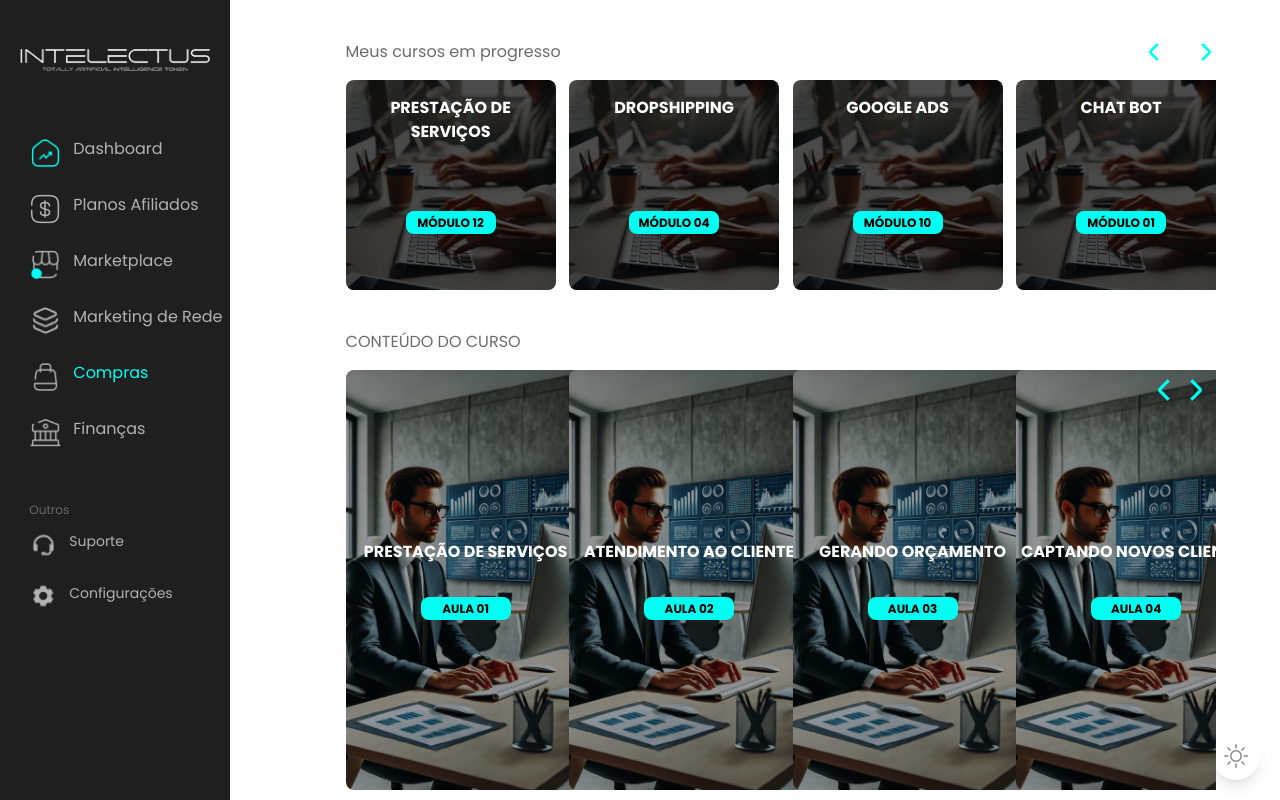
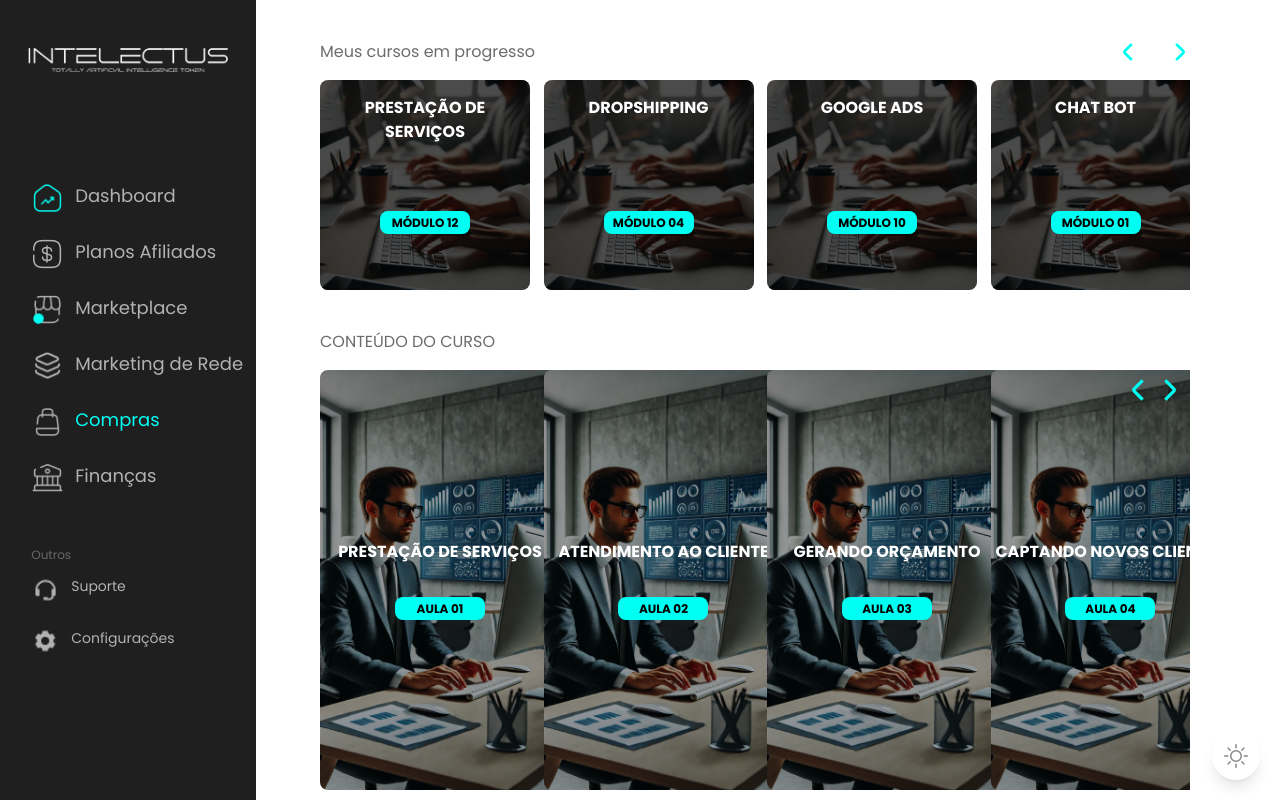
Before and after one commit to ThurarBogacki/Intelectus_Front, a Next.js app: page /compras in a window 1280 px wide. Shown: the top 800 px of the page. Built offline with nearby package versions, Linux system fonts and the light colour scheme.

Commit message:
about bugs

```diff
--- a/app/compras/page.tsx
+++ b/app/compras/page.tsx
@@ -34,7 +34,7 @@ export default function Home() {
       <div className={`relative w-full min-h-screen flex overflow-hidden ${theme === "dark" ? "bg-[#171717] text-[#D9D9D9] bg-overlay" : "bg-white text-[#6C6C6C]"}`}>
         <Navbar />
 
-        <div className="ml-[30px] md3:ml-[90px] md:ml-[22%] w-[calc(100vw-72px)] lg:w-[calc(100vw-22%)]">
+        <div className="ml-[30px] md3:ml-[90px] md2:ml-[20%] w-[calc(100vw-150px)] lg:w-[calc(100vw-22%)]">
 
           <div className="sm:mx-4 md:mx-8 lg:mx-16">
             <CourseCarousel courses={courses} />
@@ -44,7 +44,7 @@ export default function Home() {
             <ContentCarousel courses={content} />
           </div>
 
-          <div className="flex flex-col flex-1 px-6 md:px-8 xl:px-16">
+          <div className="flex flex-col flex-1 px-6 md:px-8 xl:px-16 max-w-[94%]">
             <div className="relative grid grid-cols-1 xl:grid-cols-4 gap-4 w-full mt-12 mb-16">
               <ContentBox title="Conteúdo">Lorem ipsum dolor sit amet</ContentBox>
               <ContentBox title="Conteúdo">Lorem ipsum dolor sit amet</ContentBox>
--- a/app/layout.js
+++ b/app/layout.js
@@ -28,7 +28,7 @@ export default function RootLayout({ children }) {
   return (
     <html lang="en">
       <head>
-        <link rel="icon" href="/images/logopreta.png" sizes="any" />
+        <link rel="icon" href="/images/PlanIcons/shape-premium.svg" sizes="any" />
         <link
           rel="stylesheet"
           href="https://cdn-uicons.flaticon.com/uicons-regular-solid/css/uicons-regular-solid.css"
--- a/app/planos/page.tsx
+++ b/app/planos/page.tsx
@@ -22,19 +22,44 @@ const treeData = {
     {
       name: "/images/PlanIcons/shape-partner.svg",
       children: [
-        { name: "/images/PlanIcons/shape-standard.svg" },
-        { name: "/images/PlanIcons/shape-premium.svg" },
-      ],
+        {
+          name: "/images/PlanIcons/shape-standard.svg",
+          children: [
+            { name: "/images/PlanIcons/shape-standard.svg" },
+            { name: "/images/PlanIcons/shape-premium.svg" }
+          ]
+        },
+        {
+          name: "/images/PlanIcons/shape-premium.svg",
+          children: [
+            { name: "/images/PlanIcons/shape-premium.svg" },
+            { name: "/images/PlanIcons/shape-standard.svg" }
+          ]
+        }
+      ]
     },
     {
       name: "/images/PlanIcons/shape-standard.svg",
       children: [
-        { name: "/images/PlanIcons/shape-standard.svg" },
-        { name: "/images/PlanIcons/shape-premium.svg" },
-      ],
-    },
-  ],
+        {
+          name: "/images/PlanIcons/shape-standard.svg",
+          children: [
+            { name: "/images/PlanIcons/shape-partner.svg" },
+            { name: "/images/PlanIcons/shape-premium.svg" }
+          ]
+        },
+        {
+          name: "/images/PlanIcons/shape-premium.svg",
+          children: [
+            { name: "/images/PlanIcons/shape-standard.svg" },
+            { name: "/images/PlanIcons/shape-partner.svg" }
+          ]
+        }
+      ]
+    }
+  ]
 };
+
 
 export default function Home() {
   const { theme, toggleTheme } = useTheme();
--- a/components/Navbar.tsx
+++ b/components/Navbar.tsx
@@ -10,7 +10,7 @@ export default function Navbar() {
 
   return (
 <div className={`hidden md3:flex fixed left-0 top-0 h-screen bg-[#1F1F1F] transition-all duration-300  flex-col items-center z-50
-  ${isOpen ? "w-[250px]" : "w-[72px] md2:w-[18%]"}`}>
+  ${isOpen ? "w-[250px]" : "w-[72px] md2:w-[20%] md2:max-w-[350px]"}`}>
 
       {/* Logo */}
       <div className="w-full h-[80px] items-center justify-center md2:flex hidden p-5 mt-[20px]">
@@ -37,7 +37,7 @@ export default function Navbar() {
   </button>
 
       {/* Menu */}
-      <div className={`w-full  md2:ml-[15%] ml-0 flex flex-col text-[#B2B2B2] ${isOpen ? "mt-[20px]" : "mt-[25px] mt2:mt-[0px]"}`}>
+      <div className={`w-full  md2:ml-[15%] ml-0 flex flex-col text-[#B2B2B2] ${isOpen ? "mt-[20px]" : "mt-[25px] md:mt-[70px] mt2:mt-[0px]"}`}>
         {[
           { src: "/images/MenuIcons/dashboard.png", label: "Dashboard", href: "/dashboard" },
           { src: "/images/MenuIcons/planos.png", label: "Planos Afiliados", href: "/planos" },
@@ -61,7 +61,7 @@ export default function Navbar() {
                   src={item.src}
                   className="w-6 h-6 md2:w-8 md2:h-8 object-contain"
                 />
-                <p className={`text-[16px] md2:block ${isOpen ? "block" : "hidden"}`}>
+                <p className={`text-[18px] md2:block ${isOpen ? "block" : "hidden"}`}>
                   {item.label}
                 </p>
               </div>
--- a/tailwind.config.mjs
+++ b/tailwind.config.mjs
@@ -16,7 +16,7 @@ export default {
         'gradient-radial-small': 'radial-gradient(ellipse 600px 400px at center 38%, rgba(0, 255, 243, 0.3) 10%, rgba(23, 23, 23, 0.8) 90%)',
       },
       screens:  {
-        'md2' : '1000px',
+        'md2' : '1200px',
         'md3' : '600px',
       },
       fontFamily: {
```
